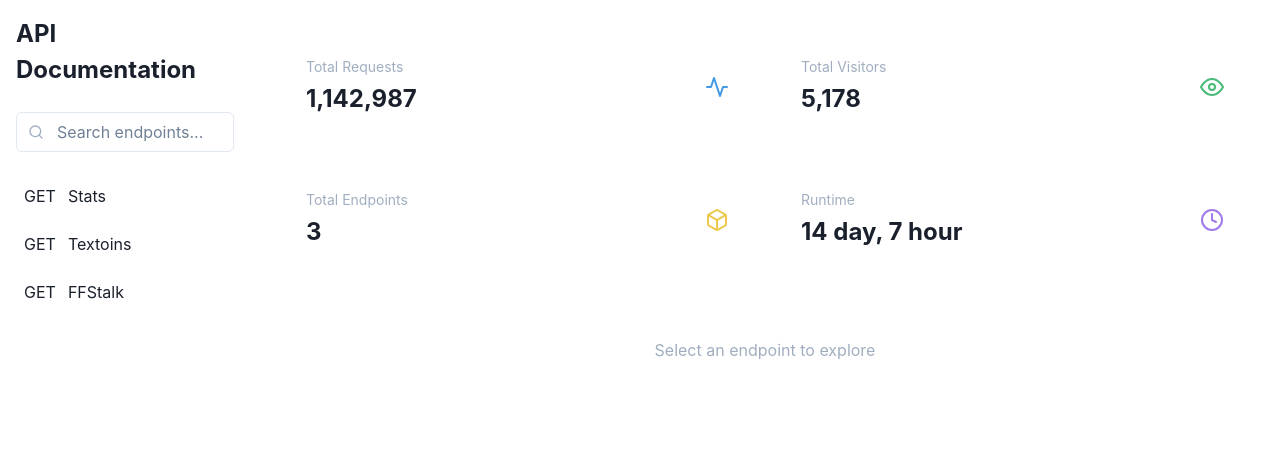
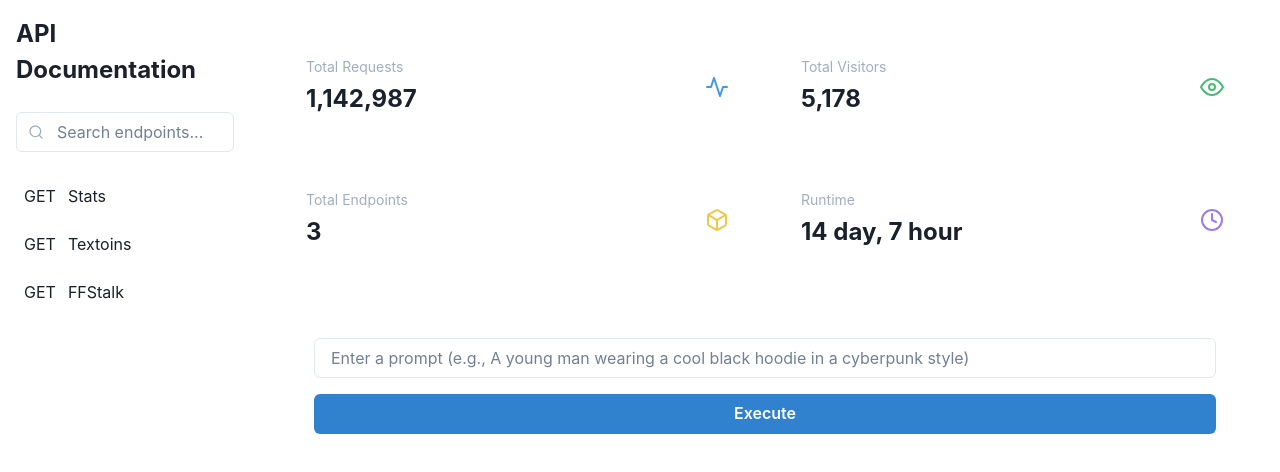
Before and after one commit to INsITdeveloper/Ngetes, a Next.js app: page / in a window 1280 px wide. Shown: the top 472 px of the page. Built offline with nearby package versions, Linux system fonts and the light colour scheme.

Commit message:
Update index.tsx

```diff
--- a/src/pages/index.tsx
+++ b/src/pages/index.tsx
@@ -1,12 +1,12 @@
 import { useState, useEffect } from 'react';
 import { motion } from 'framer-motion';
-import { ChakraProvider, Container, Box, Text, Input, Icon, Flex, Grid } from '@chakra-ui/react';
+import { ChakraProvider, Container, Box, Text, Input, Icon, Flex, Grid, Button } from '@chakra-ui/react';
 import { FiSearch, FiEye, FiClock, FiBox, FiActivity } from 'react-icons/fi';
 
 const endpoints = [
-  { method: 'GET', name: 'Stats', category: 'Analytics', path: 'https://apins.vercel.app/api/stats' },
-  { method: 'GET', name: 'Textoins', category: 'Utilities', path: 'https://apins.vercel.app/api/textoins' },
-  { method: 'GET', name: 'FFStalk', category: 'Gaming', path: 'https://apins.vercel.app/api/ffstalk' },
+  { method: 'GET', name: 'Stats', category: 'Analytics', path: '/api/stats' },
+  { method: 'GET', name: 'Textoins', category: 'Utilities', path: '/api/textoins' },
+  { method: 'GET', name: 'FFStalk', category: 'Gaming', path: '/api/ffstalk' },
 ];
 
 const initialStats = [
@@ -19,6 +19,10 @@ const initialStats = [
 export default function Home() {
   const [searchQuery, setSearchQuery] = useState('');
   const [stats, setStats] = useState(initialStats);
+  const [isLoading, setIsLoading] = useState(false);
+  const [inputPrompt, setInputPrompt] = useState('');
+  const [apiResponse, setApiResponse] = useState<any>(null);
+  const [curlCommand, setCurlCommand] = useState('');
 
   // Fungsi untuk memperbarui statistik
   useEffect(() => {
@@ -31,13 +35,46 @@ export default function Home() {
           if (stat.label === 'Total Visitors' && typeof stat.value === 'number') {
             return { ...stat, value: stat.value + Math.floor(Math.random() * 10) };
           }
-          return stat;
+          return stat; // Kembalikan stat tanpa perubahan jika tidak memenuhi kondisi
         })
       );
     }, 2000); // Update setiap 2 detik
 
     return () => clearInterval(interval); // Membersihkan interval saat komponen di-unmount
   }, []);
+
+  // Fungsi untuk menangani klik pada endpoint
+  const handleEndpointClick = (path: string) => {
+    setInputPrompt(''); // Reset input prompt
+    setApiResponse(null); // Reset API response
+    setCurlCommand(''); // Reset cURL command
+  };
+
+  // Fungsi untuk memanggil API
+  const handleExecute = async () => {
+    setIsLoading(true);
+    setApiResponse(null);
+    setCurlCommand('');
+
+    try {
+      const response = await fetch(`/api/textoins?prompt=${encodeURIComponent(inputPrompt)}`);
+      const data = await response.json();
+
+      if (response.ok) {
+        setApiResponse(data);
+        // Generate cURL command
+        setCurlCommand(
+          `curl -X GET "http://localhost:3000/api/textoins?prompt=${encodeURIComponent(inputPrompt)}"`
+        );
+      } else {
+        setApiResponse({ error: data.error || 'Failed to fetch data' });
+      }
+    } catch (error) {
+      setApiResponse({ error: 'An error occurred while fetching data' });
+    } finally {
+      setIsLoading(false);
+    }
+  };
 
   return (
     <ChakraProvider>
@@ -84,6 +121,7 @@ export default function Home() {
                       cursor="pointer"
                       _hover={{ bg: 'rgba(255,255,255,0.1)' }}
                       borderRadius="md"
+                      onClick={() => handleEndpointClick(endpoint.path)} // Tambahkan ini
                     >
                       <span className={`api-method ${endpoint.method.toLowerCase()}`}>
                         {endpoint.method}
@@ -132,8 +170,45 @@ export default function Home() {
               transition={{ duration: 0.5, delay: 0.4 }}
             >
               <Box className="card" p={8} minH="400px">
-                <Flex justify="center" align="center" h="100%">
-                  <Text color="gray.400">Select an endpoint to explore</Text>
+                <Flex direction="column" gap={4}>
+                  {/* Input Prompt */}
+                  <Input
+                    placeholder="Enter a prompt (e.g., A young man wearing a cool black hoodie in a cyberpunk style)"
+                    value={inputPrompt}
+                    onChange={(e) => setInputPrompt(e.target.value)}
+                  />
+
+                  {/* Execute Button */}
+                  <Button
+                    onClick={handleExecute}
+                    colorScheme="blue"
+                    isLoading={isLoading}
+                    loadingText="Executing..."
+                  >
+                    Execute
+                  </Button>
+
+                  {/* cURL Command */}
+                  {curlCommand && (
+                    <Box bg="gray.100" p={4} borderRadius="md">
+                      <Text fontSize="sm" fontWeight="bold" mb={2}>
+                        cURL Command:
+                      </Text>
+                      <Text fontSize="sm" fontFamily="monospace" whiteSpace="pre-wrap">
+                        {curlCommand}
+                      </Text>
+                    </Box>
+                  )}
+
+                  {/* API Response */}
+                  {apiResponse && (
+                    <Box bg="gray.100" p={4} borderRadius="md">
+                      <Text fontSize="sm" fontWeight="bold" mb={2}>
+                        API Response:
+                      </Text>
+                      <pre>{JSON.stringify(apiResponse, null, 2)}</pre>
+                    </Box>
+                  )}
                 </Flex>
               </Box>
             </motion.div>
```
